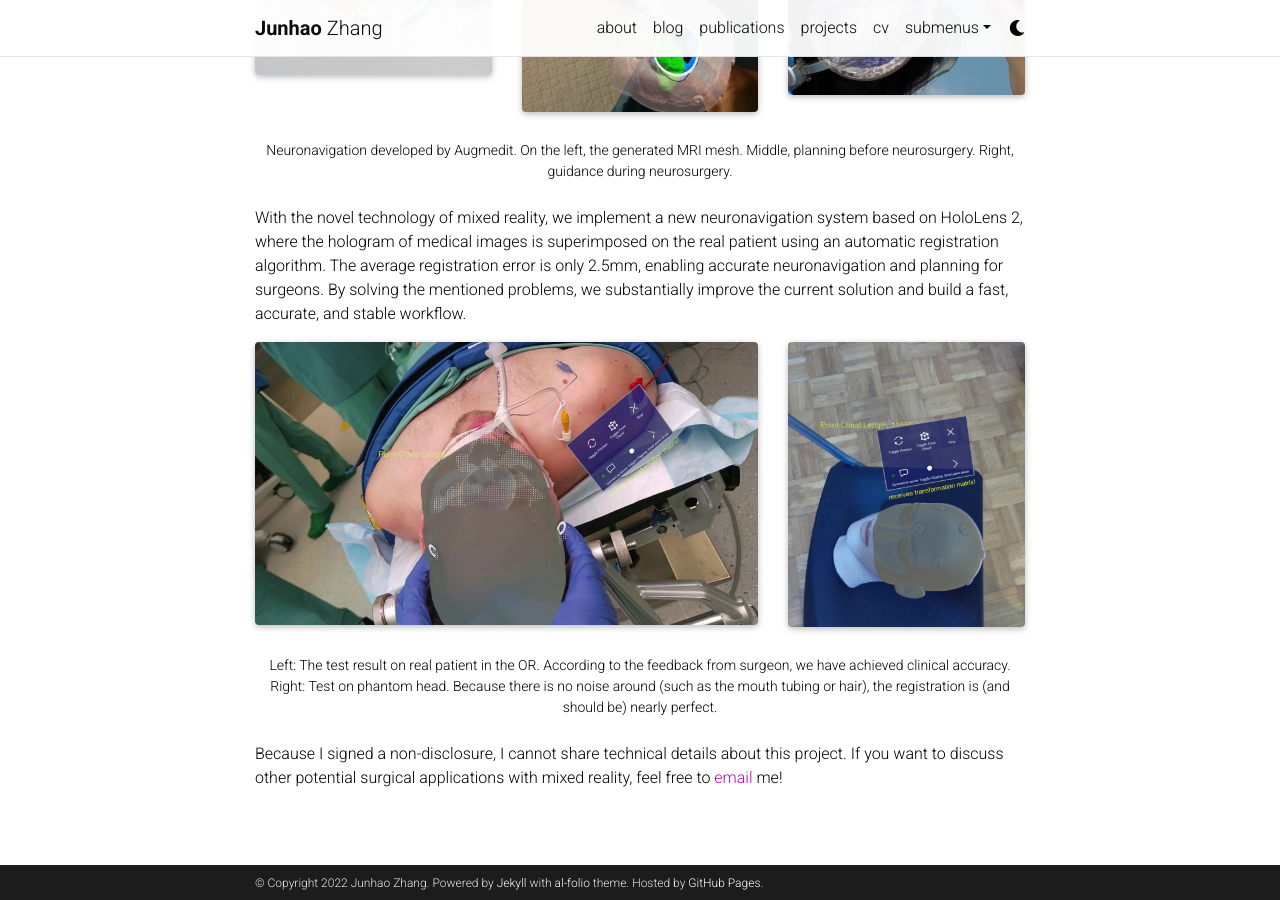
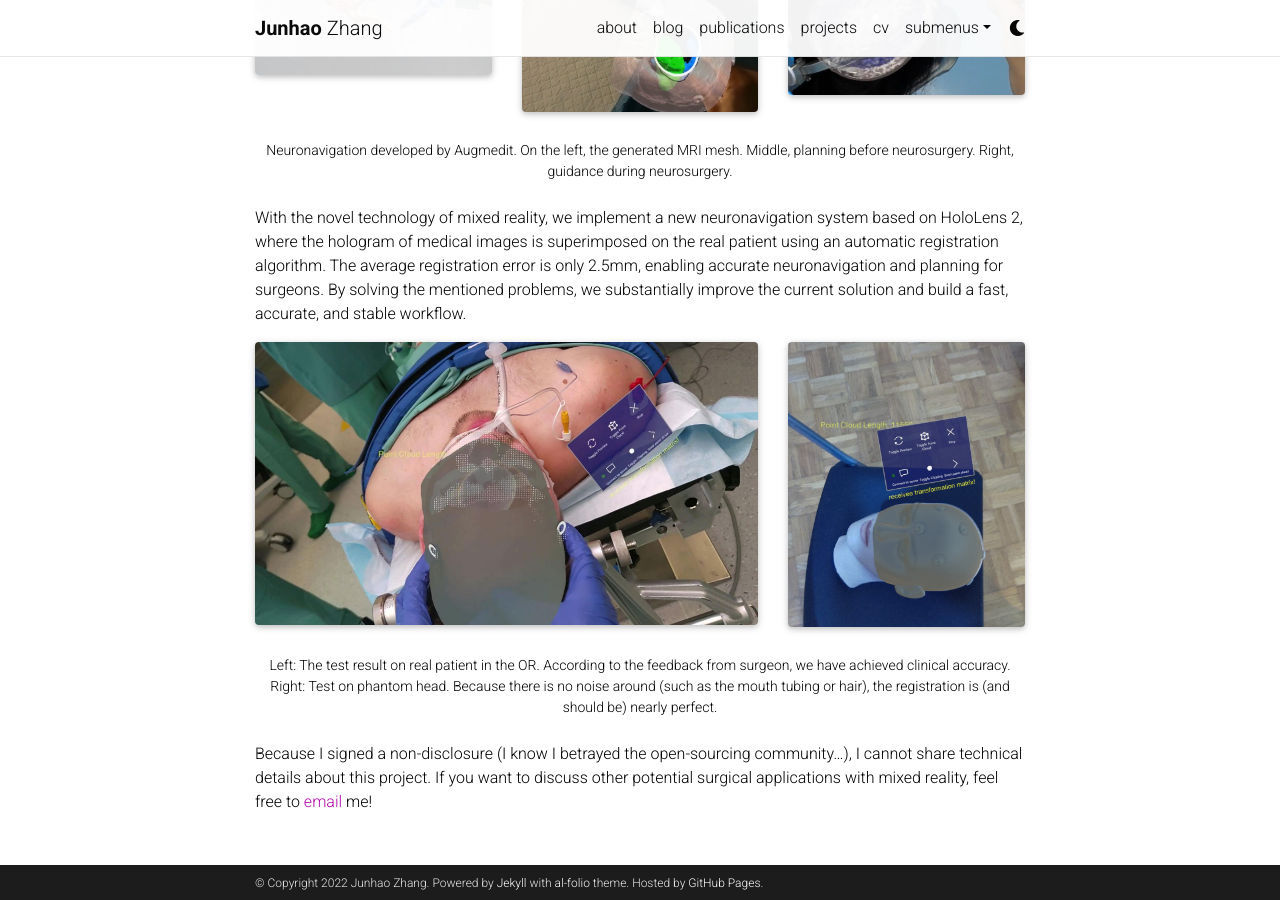
Before and after one commit to Junha0Zhang/junha0Zhang.github.io, a Jekyll site: the page built from _projects/5_project.md, in a window 1280 px wide and 900 px high, scrolled down 1231 px. Built offline with Jekyll 4.4.1, drawn with Linux system fonts in a browser that asks for light colours; full-size pictures stand in for the smaller copies a plugin makes; comment, search, counter and statistics services are not loaded; a style sheet for code colours, icons or effects is not loaded.

Commit message:
Update 5_project.md

```diff
--- a/_projects/5_project.md
+++ b/_projects/5_project.md
@@ -54,4 +54,4 @@ With the novel technology of mixed reality, we implement a new neuronavigation s
     Left: The test result on real patient in the OR. According to the feedback from surgeon, we have achieved clinical accuracy. Right: Test on phantom head. Because there is no noise around (such as the mouth tubing or hair), the registration is (and should be) nearly perfect.
 </div>
 
-Because I signed a non-disclosure, I cannot share technical details about this project. If you want to discuss other potential surgical applications with mixed reality, feel free to [email](mailto:junhzhang@student.ethz.ch) me!
+Because I signed a non-disclosure (I know I betrayed the open-sourcing community...), I cannot share technical details about this project. If you want to discuss other potential surgical applications with mixed reality, feel free to [email](mailto:junhzhang@student.ethz.ch) me!
```
